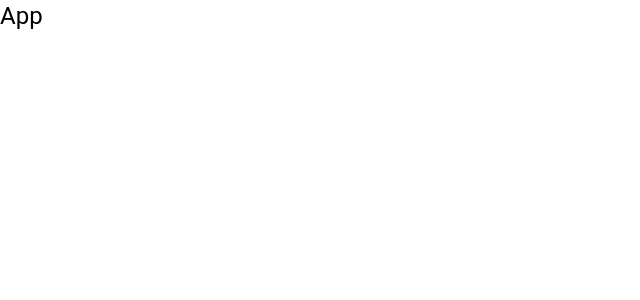
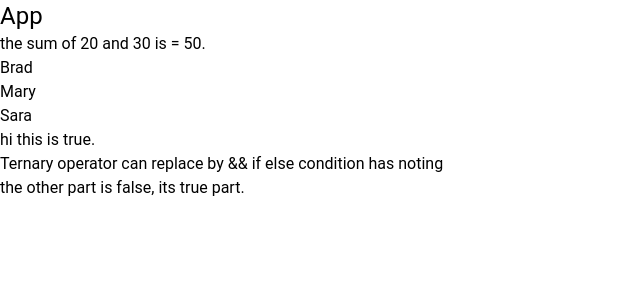
Before and after one commit to madiha-m/react_js, a React (Vite) app in the folder jobs-portal/: page / in a window 1280 px wide. Shown: the top 300 px of the page, without its empty margins (0-640 px from the left). Built offline with nearby package versions, Linux system fonts and the light colour scheme.

Commit message:
ternary operator ? replace by && needs to check only true case, and else part has empty string

```diff
--- a/jobs-portal/src/App.jsx
+++ b/jobs-portal/src/App.jsx
@@ -1,8 +1,27 @@
 import React from 'react'
 
 const App = () => {
+  const x = 20;
+  const y = 30;
+  const names = ['Brad', 'Mary', 'Sara'];
+  const loggedIn = true;
+
   return (
-    <div className='text-2xl'>App</div>
+    <>
+      <div className='text-2xl'>App</div>
+      <p>the sum of {x} and {y} is = {x + y}.</p>
+
+      <ul>
+        {names.map((name, index) => (
+          <li key={index}>{name}</li>
+        ))}
+      </ul>
+
+      {loggedIn ? <h1>hi this is true.</h1> : ""}
+      <p>Ternary operator can replace by && if else condition has noting</p>
+      {loggedIn && <h1>the other part is false, its true part. </h1>}
+
+    </>
   )
 }
 
```
